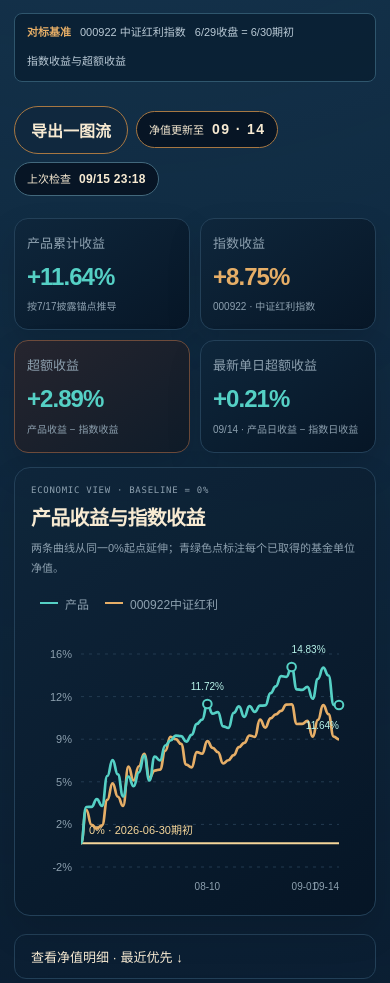
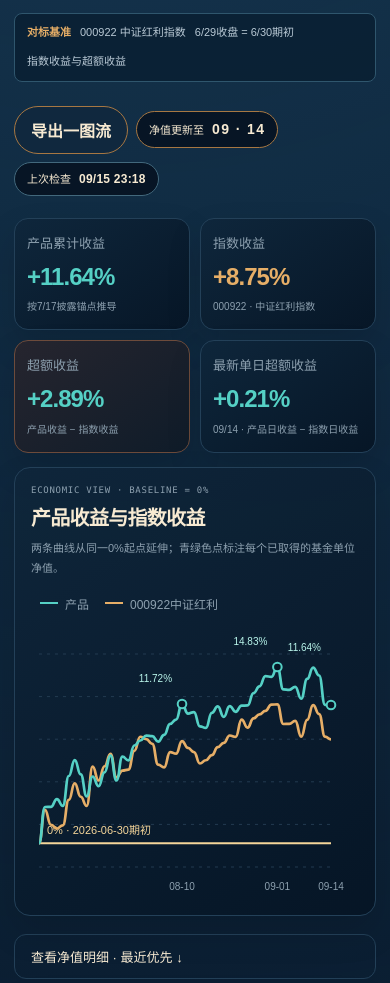
Before and after one commit to 6171586-web/davis-daily-tracking, a plain HTML site: page site/index.html in a window 390 px wide. Shown: the part 117-1100 px from the top of the page. Drawn offline with Linux system fonts and the light colour scheme.

Commit message:
Publish daily from Tencent server

```diff
--- a/site/index.html
+++ b/site/index.html
@@ -537,7 +537,8 @@
         context.scale(dpr, dpr);
         const width = rect.width;
         const height = rect.height;
-        const pad = { left: 50, right: 20, top: 30, bottom: 32 };
+        const mobile = window.innerWidth <= 600;
+      const pad = mobile ? { left: 8, right: 28, top: 30, bottom: 32 } : { left: 50, right: 20, top: 30, bottom: 32 };
         const fund = points.map(fundCumulative);
         const benchmark = points.map(priceCumulative);
         const values = fund.concat(benchmark);
@@ -561,7 +562,7 @@
           context.stroke();
           context.setLineDash([]);
           context.fillStyle = "#8da0af";
-          context.fillText(`${(value * 100).toFixed(0)}%`, pad.left - 9, yy + 4);
+          if (!mobile) context.fillText(`${(value * 100).toFixed(0)}%`, pad.left - 9, yy + 4);
         }
 
         const zero = y(0);
@@ -576,7 +577,6 @@
         context.fillText("0% · 2026-06-30期初", pad.left + 8, zero - 9);
 
 
-      const mobile = window.innerWidth <= 600;
       const highest = fund.indexOf(Math.max(...fund));
       const last = fund.length - 1;
       const keyPoints = new Set([highest, last]);
@@ -588,6 +588,37 @@
         if (deviation > strongest) { strongest = deviation; turning = i; }
       }
       if (turning >= 0) keyPoints.add(turning);
+      const occupied = [];
+      const drawMobileLabel = (index) => {
+        const text = (fund[index]*100).toFixed(2)+"%";
+        context.font = '10px Arial, "PingFang SC", sans-serif';
+        const tw = context.measureText(text).width;
+        const right = Math.max(tw+6, x(index)-10);
+        let chosen = null;
+        let best = Infinity;
+        for (const offset of [-22,22,-38,38,-54,54,-72,72]) {
+          const bottom = Math.max(16,Math.min(height-pad.bottom-8,y(fund[index])+offset));
+          const box = {left:right-tw-4,right:right+4,top:bottom-12,bottom:bottom+4};
+          let hits = occupied.filter(b=>b.left<box.right&&b.right>box.left&&b.top<box.bottom&&b.bottom>box.top).length*100;
+          for (const line of [fund,benchmark]) {
+            for(let j=1;j<line.length;j++){
+              if(x(j)<box.left||x(j-1)>box.right) continue;
+              if(Math.min(y(line[j-1]),y(line[j]))<box.bottom+5&&Math.max(y(line[j-1]),y(line[j]))>box.top-5) hits++;
+            }
+          }
+          if(hits<best){best=hits;chosen=box;}
+          if(!hits)break;
+        }
+        if(!chosen)return;
+        occupied.push(chosen);
+        context.save();
+        context.textAlign="right";
+        context.strokeStyle="#0c2032";context.lineWidth=4;context.lineJoin="round";
+        context.strokeText(text,right,chosen.bottom-4);
+        context.fillStyle="#b9f5eb";context.fillText(text,right,chosen.bottom-4);
+        context.restore();
+      };
+
         const drawLine = (series, color) => {
           context.strokeStyle = color;
           context.lineWidth = 2.7;
@@ -628,9 +659,11 @@
               );
           context.fillStyle = "#b9f5eb";
           context.textAlign = mobile && isLast ? "right" : mobile && index === highest && last-highest < gap ? "left" : "center";
-          context.fillText(mobile ? (fund[index]*100).toFixed(2) + "%" : (point.inferredAnchor ? "0%起点*" : point.nav.toFixed(4)), mobile ? Math.max(65,Math.min(width-6,labelX)) : labelX, mobile && isLast ? Math.min(height-pad.bottom-5,fundY+24) : labelY);
+          if (mobile) drawMobileLabel(index);
+          else context.fillText(point.inferredAnchor ? "0%起点*" : point.nav.toFixed(4),labelX,labelY);
           context.fillStyle = "#8da0af";
-          context.fillText(point.axisLabel, labelX, height - 9);
+          context.textAlign = "center";
+          context.fillText(point.axisLabel, mobile ? Math.max(20,labelX) : labelX, height - 9);
         });
       };
       drawChart();
```
